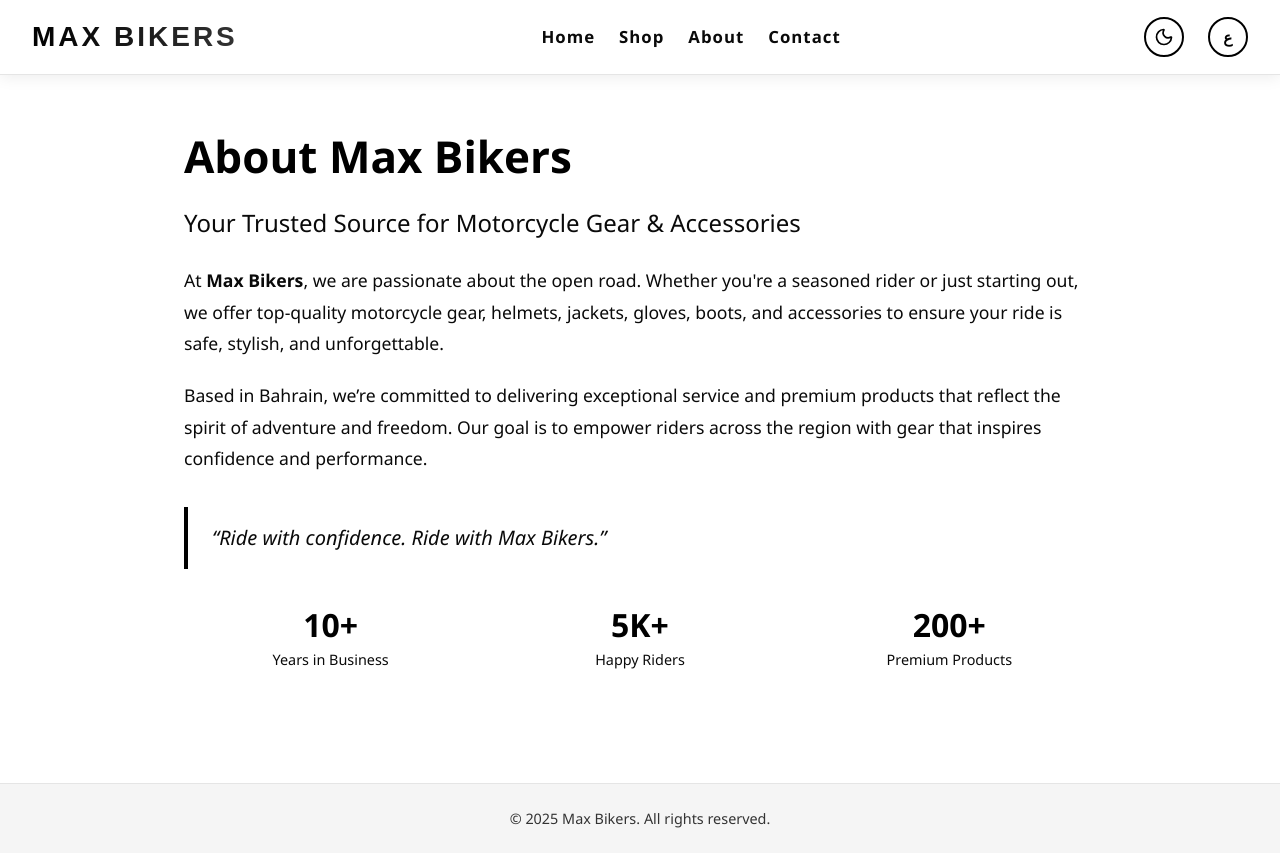
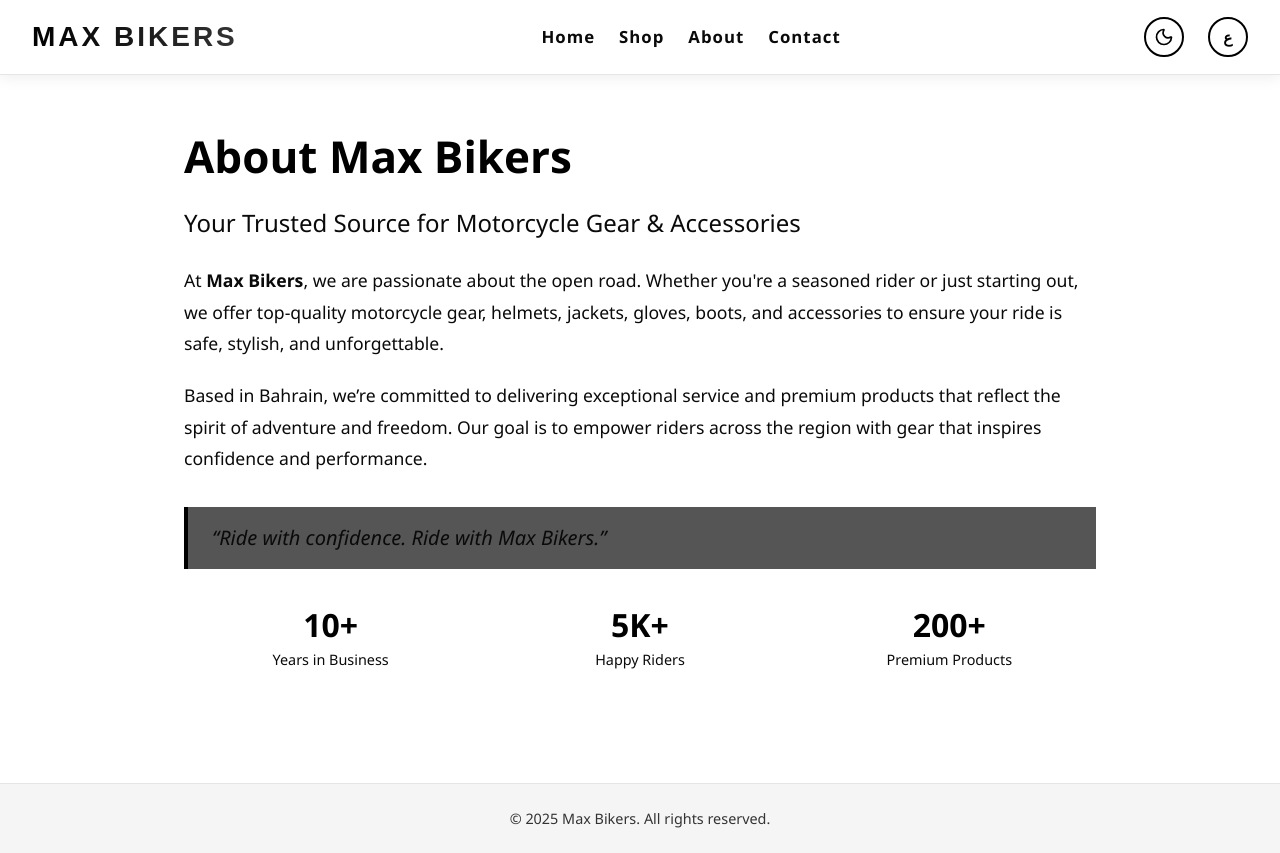
Before and after one commit to matmood-dev/ecommerce-react-springboot, a React (Vite) app in the folder vite-project/: page /about in a window 1280 px wide. Built offline with nearby package versions, Linux system fonts and the light colour scheme.

Commit message:
fixing general bugs

```diff
--- a/vite-project/src/layout/Footer.tsx
+++ b/vite-project/src/layout/Footer.tsx
@@ -1,4 +1,3 @@
-import React from "react";
 import styled from "styled-components";
 import { useTranslation } from "react-i18next";
 
--- a/vite-project/src/layout/Navbar.tsx
+++ b/vite-project/src/layout/Navbar.tsx
@@ -138,7 +138,6 @@ const Logo = styled.div`
   -webkit-background-clip: text;
   -webkit-text-fill-color: transparent;
   background-clip: text;
-  text-fill-color: transparent;
   transition: all 0.3s ease;
 
   &:hover {
--- a/vite-project/src/pages/About.tsx
+++ b/vite-project/src/pages/About.tsx
@@ -74,7 +74,7 @@ const QuoteBox = styled.blockquote`
   font-size: 1.25rem;
   font-style: italic;
   padding: 1rem 1.5rem;
-  background: ${({ theme }) => theme.bgAccent};
+  background: ${({ theme }) => theme.accent};
   border-left: 4px solid ${({ theme }) => theme.primary};
   margin: 2rem 0;
 `;
```
